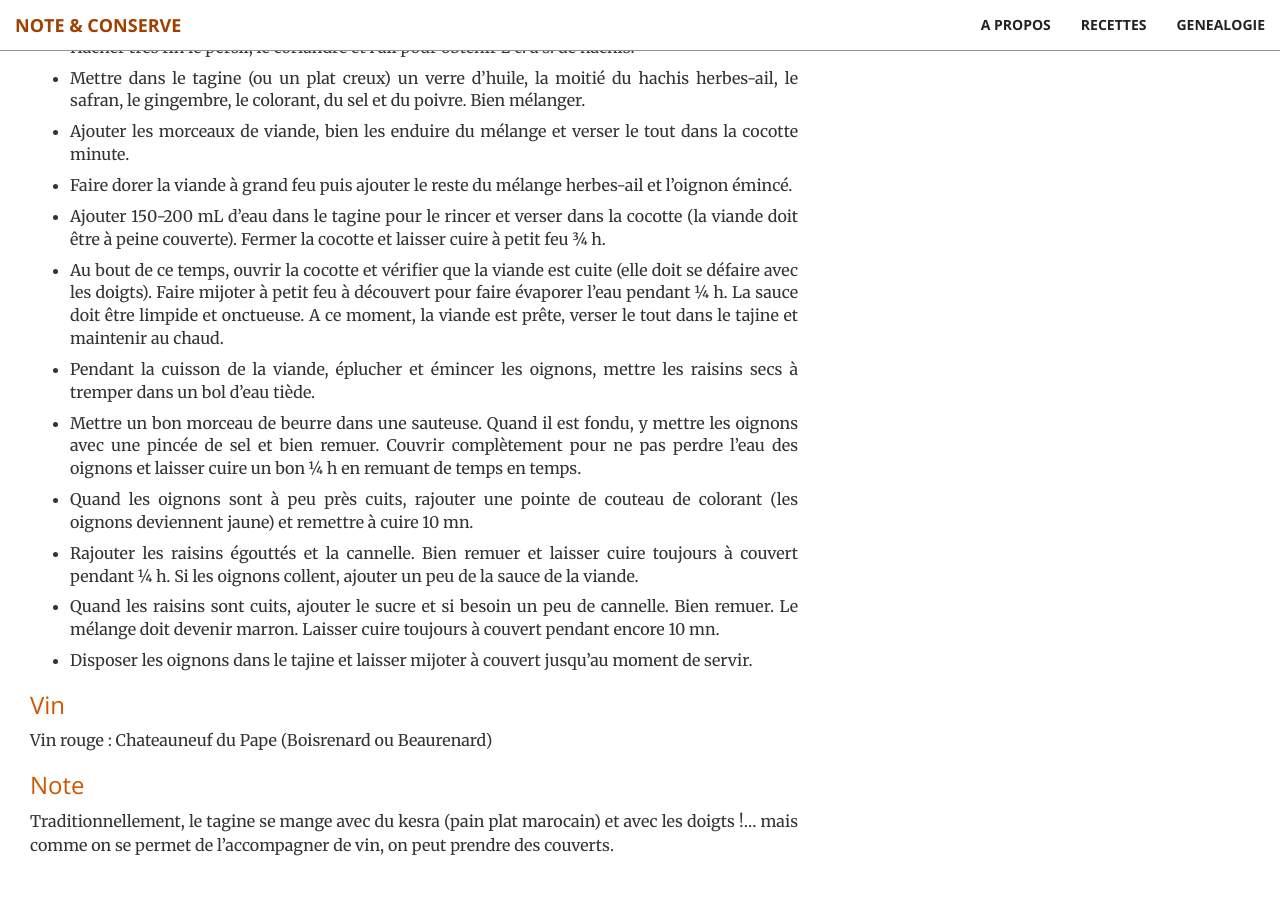
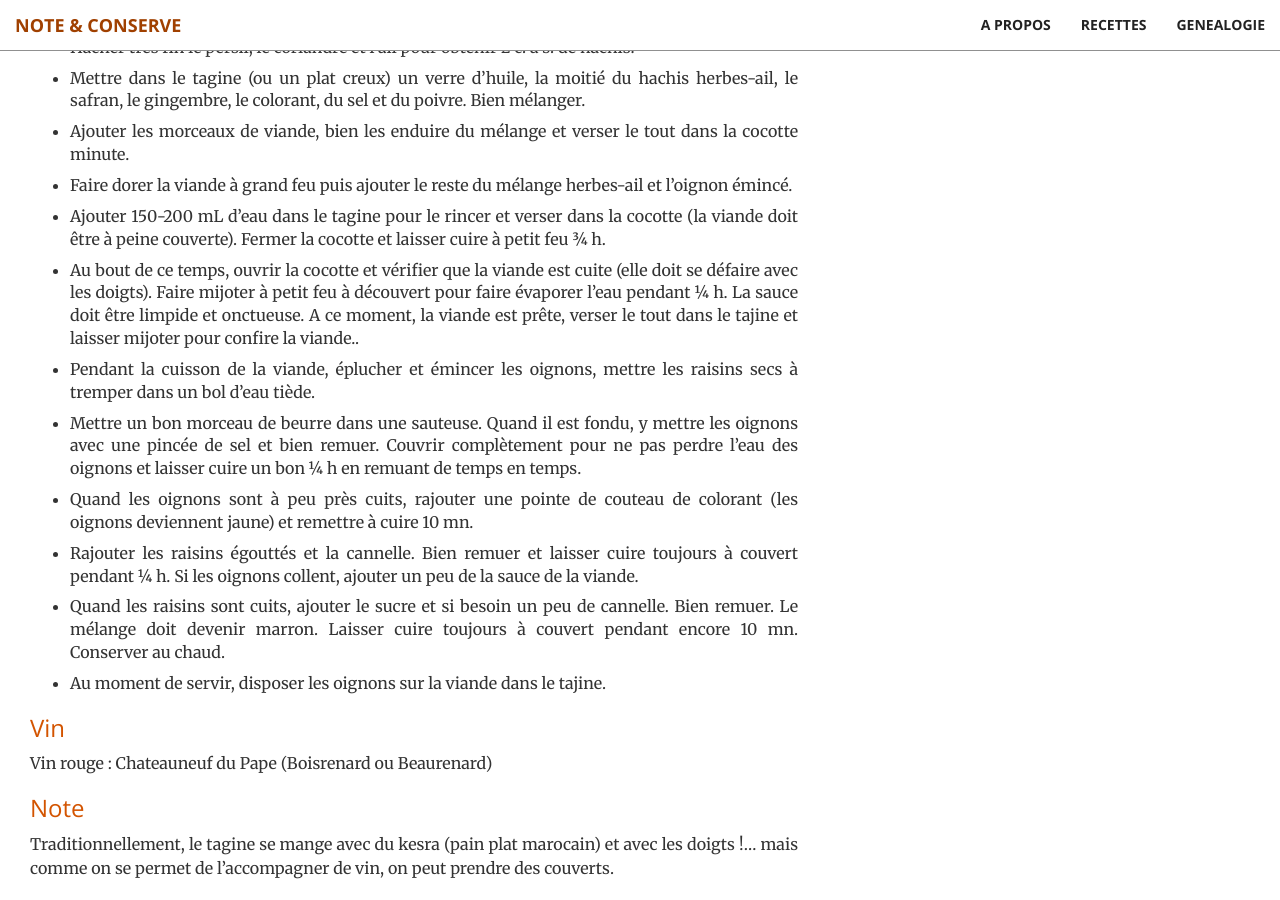
Before and after one commit to brignogan/brignogan.github.io, a Jekyll site: the page built from _posts/2018-06-21-tagine-oignons.md, in a window 1280 px wide and 900 px high, scrolled down 1061 px. Built offline with Jekyll 4.4.1, drawn with Linux system fonts in a browser that asks for light colours.

Commit message:
recettes maroc
correction des recettes

```diff
--- a/_posts/2018-06-21-tagine-oignons.md
+++ b/_posts/2018-06-21-tagine-oignons.md
@@ -33,13 +33,13 @@ Cette recette vient de Halima (Rabat)
 * Ajouter les morceaux de viande, bien les enduire du mélange et verser le tout dans la cocotte minute.
 * Faire dorer la viande à grand feu puis ajouter le reste du mélange herbes-ail et l’oignon émincé.
 * Ajouter 150-200 mL d’eau dans le tagine pour le rincer et verser dans la cocotte (la viande doit être à peine couverte). Fermer la cocotte et laisser cuire à petit feu ¾ h.
-* Au bout de ce temps, ouvrir la cocotte et vérifier que la viande est cuite (elle doit se défaire avec les doigts). Faire mijoter à petit feu à découvert pour faire évaporer l’eau pendant ¼ h. La sauce doit être limpide et onctueuse. A ce moment, la viande est prête, verser le tout dans le tajine et maintenir au chaud.
+* Au bout de ce temps, ouvrir la cocotte et vérifier que la viande est cuite (elle doit se défaire avec les doigts). Faire mijoter à petit feu à découvert pour faire évaporer l’eau pendant ¼ h. La sauce doit être limpide et onctueuse. A ce moment, la viande est prête, verser le tout dans le tajine et laisser mijoter pour confire la viande..
 * Pendant la cuisson de la viande, éplucher et émincer les oignons, mettre les raisins secs à tremper dans un bol d’eau tiède.
 * Mettre un bon morceau de beurre dans une sauteuse. Quand il est fondu, y mettre les oignons avec une pincée de sel et bien remuer. Couvrir complètement pour ne pas perdre l’eau des oignons et laisser cuire un bon ¼ h en remuant de temps en temps.
 * Quand les oignons sont à peu près cuits, rajouter une pointe de couteau de colorant (les oignons deviennent jaune) et remettre à cuire 10 mn.
 * Rajouter les raisins égouttés et la cannelle. Bien remuer et laisser cuire toujours à couvert pendant ¼ h. Si les oignons collent, ajouter un peu de la sauce de la viande.
-* Quand les raisins sont cuits, ajouter le sucre et si besoin un peu de cannelle. Bien remuer. Le mélange doit devenir marron. Laisser cuire toujours à couvert pendant encore 10 mn.
-* Disposer les oignons dans le tajine et laisser mijoter à couvert jusqu'au moment de servir.
+* Quand les raisins sont cuits, ajouter le sucre et si besoin un peu de cannelle. Bien remuer. Le mélange doit devenir marron. Laisser cuire toujours à couvert pendant encore 10 mn. Conserver au chaud.
+* Au moment de servir, disposer les oignons sur la viande dans le tajine.
 
 ### Vin
 Vin rouge : Chateauneuf du Pape (Boisrenard ou Beaurenard)
```
Also changed, not shown: _posts/2018-05-30-tagine-coing.md (+1 -1 lines), _posts/2018-06-19-tagine-poulet.md (+2 -2 lines), _posts/2018-06-19-tagine-pruneaux.md (+1 -1 lines).
